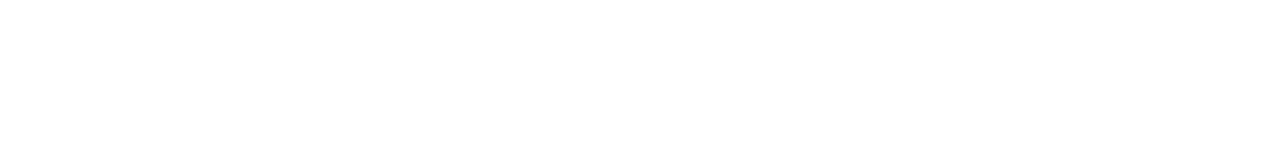
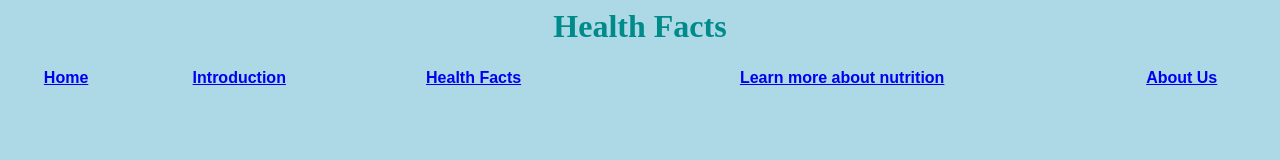
Before and after one commit to LynnnnnK/LynnnnnK.github.io, a plain HTML site: page healthfacts.html in a window 1280 px wide. Drawn offline with Linux system fonts and the light colour scheme.

Commit message:
updating files

```diff
--- a/healthfacts.html
+++ b/healthfacts.html
@@ -0,0 +1,39 @@
+<html>
+    <head>
+        <title>
+            Health Facts
+        </title>
+        <link rel="stylesheet" href="./main.css">
+    </head>
+    <body>
+        <h1 style="color: darkcyan; text-align: center">
+            Health Facts
+        </h1>
+        <div class="tlb">
+            <table style="width:100%">
+                    <tr>
+                      <th>
+                        <a href="home.html">Home</a>
+                      </th>
+                      <th>
+                        <a href="introduction.html">Introduction</a>
+                      </th>
+                      <th>
+                        <a href="healthfacts.html">Health Facts</a>
+                      </th>
+                      <th>
+                        <a href="contactadietican.html">Learn more about nutrition</a>
+                      </th>
+                      <th>
+                        <a href="aboutus.html">About Us</a>
+                      </th>
+                    </tr>
+            </table>
+        </div>
+        <div class="intro">
+            <p>
+
+            </p>
+        </div>
+    </body>
+</html>
```
Also changed, not shown: aboutus.html (+1 -1 lines), home.html (+1 -1 lines).
